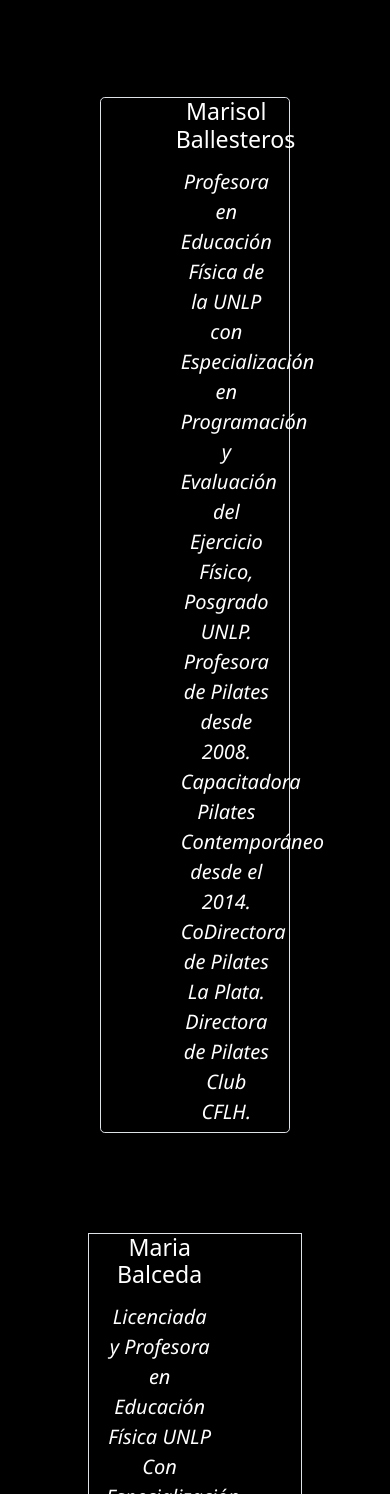
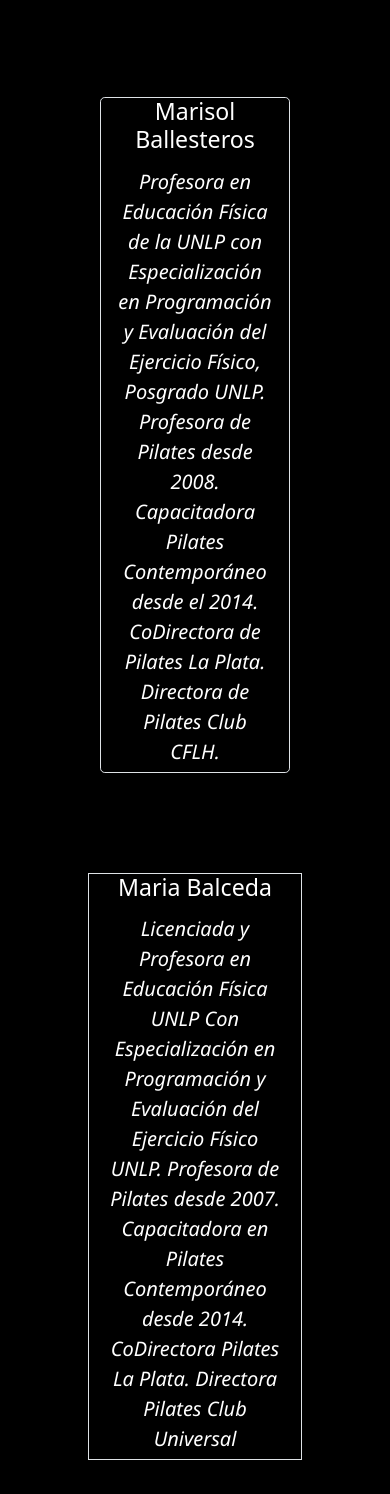
Before and after one commit to luarchubi/pilateslaplata, a website: page us.html in a window 390 px wide. Shown: the part 106-1600 px from the top of the page. Drawn offline with nearby package versions, Linux system fonts and the light colour scheme.

Commit message:
us version mobile

```diff
--- a/us.html
+++ b/us.html
@@ -80,7 +80,7 @@
                   class="nav-link formatolink"
                   aria-current="page"
                   href="sede.html"
-                  >Sede</a
+                  >Sedes</a
                 >
               </li>
               <li class="nav-item">
@@ -101,7 +101,7 @@
       <div class="container-lg">
         <div class="row border rounded-3">
           <div class="col-4"><img class="profes" src="./img/maro.jpg" alt="profe-maro" /></div>
-          <div class="col-8">
+          <div class="col-lg-8 col-sm-12">
             <h3>Marisol Ballesteros</h3>
             <p class="texto-presentacion">Profesora en Educación Física de la UNLP con Especialización en Programación y Evaluación del Ejercicio Físico, Posgrado UNLP.
             Profesora de Pilates desde 2008.
@@ -114,7 +114,7 @@
 
         <section class="presentacion">
         <div class="row border">
-        <div class="col-8">
+        <div class="col-lg-8 col-sm-12">
           <h3>Maria Balceda</h3>
           <p class="texto-presentacion">Licenciada y Profesora en Educación Física UNLP
           Con Especialización en Programación y Evaluación del Ejercicio Físico UNLP.
```
Also changed, not shown: clases.html (+1 -1 lines), contacto.html (+1 -1 lines), eventos.html (+1 -1 lines), index.html (+1 -1 lines), sede.html (+1 -1 lines).
